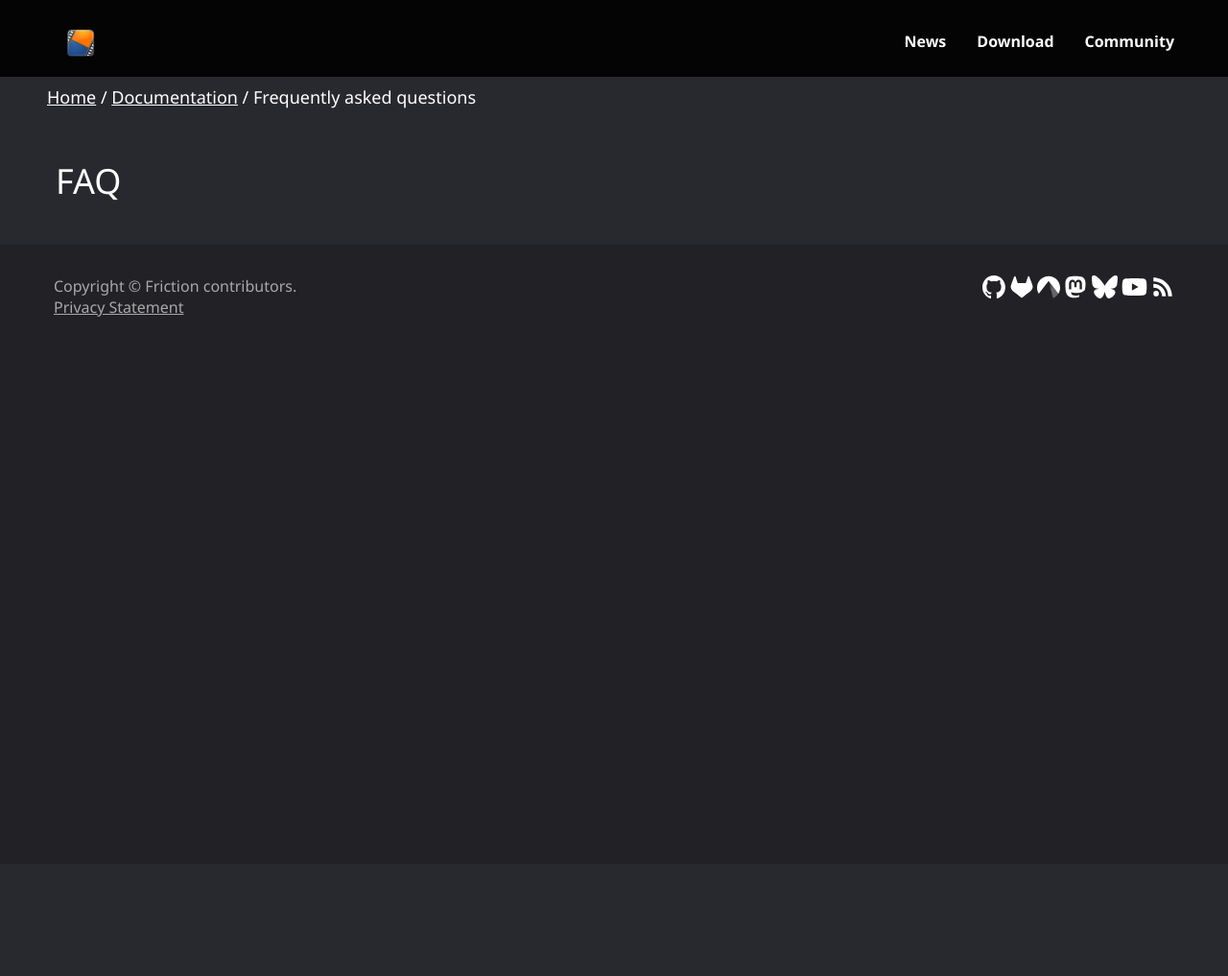
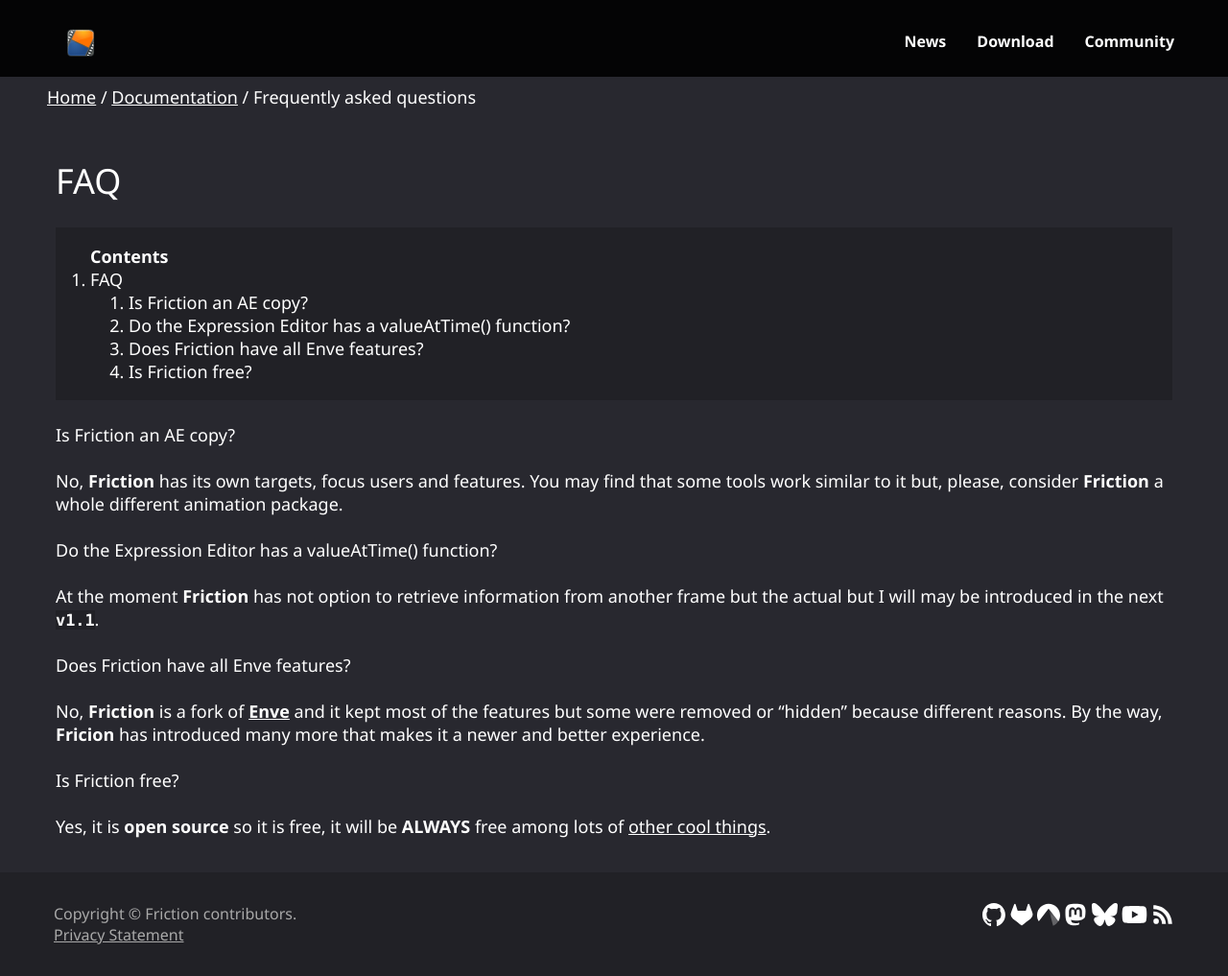
Before and after one commit to friction2d/friction2d.github.io, a Jekyll site: the page built from documentation/faq.md, in a window 1280 px wide. Shown: the whole page at 96% size. Built offline with Jekyll 4.4.1, drawn with Linux system fonts in a browser that asks for light colours; before the commit the page ends 900 px from its top, so only the background shows below that.

Commit message:
first FAQ section

```diff
--- a/documentation/faq.md
+++ b/documentation/faq.md
@@ -5,3 +5,22 @@ permalink: documentation/faq.html
 ---
 
 # FAQ
+
+* table of contents
+{:toc}
+
+#### Is Friction an AE copy?
+
+No, **Friction** has its own targets, focus users and features. You may find that some tools work similar to it but, please, consider **Friction** a whole different animation package.
+
+#### Do the Expression Editor has a valueAtTime() function?
+
+At the moment **Friction** has not option to retrieve information from another frame but the actual but I will may be introduced in the next `v1.1`.
+
+#### Does Friction have all Enve features?
+
+No, **Friction** is a fork of **[Enve](https://maurycyliebner.github.io/)** and it kept most of the features but some were removed or "hidden" because different reasons. By the way, **Fricion** has introduced many more that makes it a newer and better experience.
+
+#### Is Friction free?
+
+Yes, it is **open source** so it is free, it will be **ALWAYS** free among lots of [other cool things](https://opensource.org/).
```
